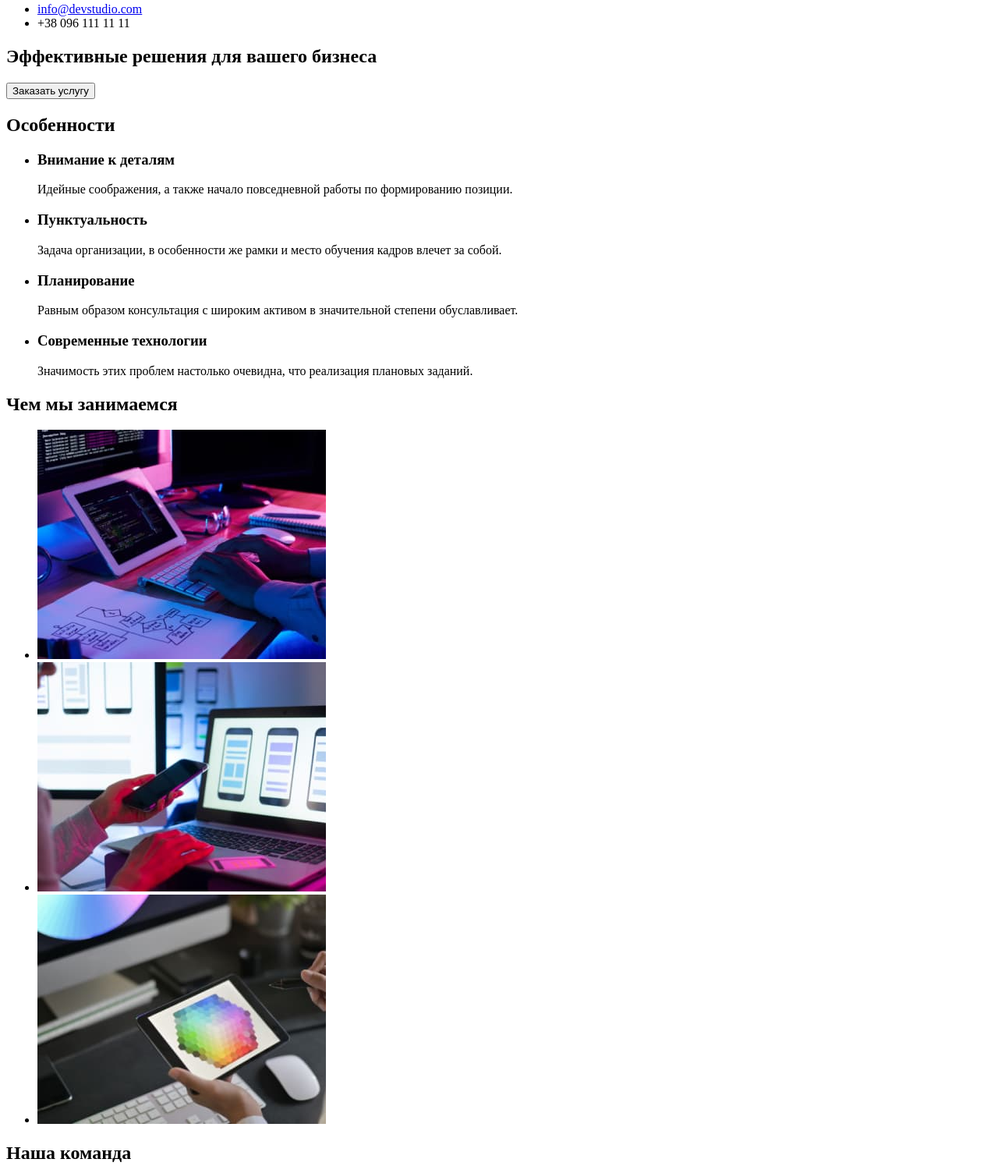
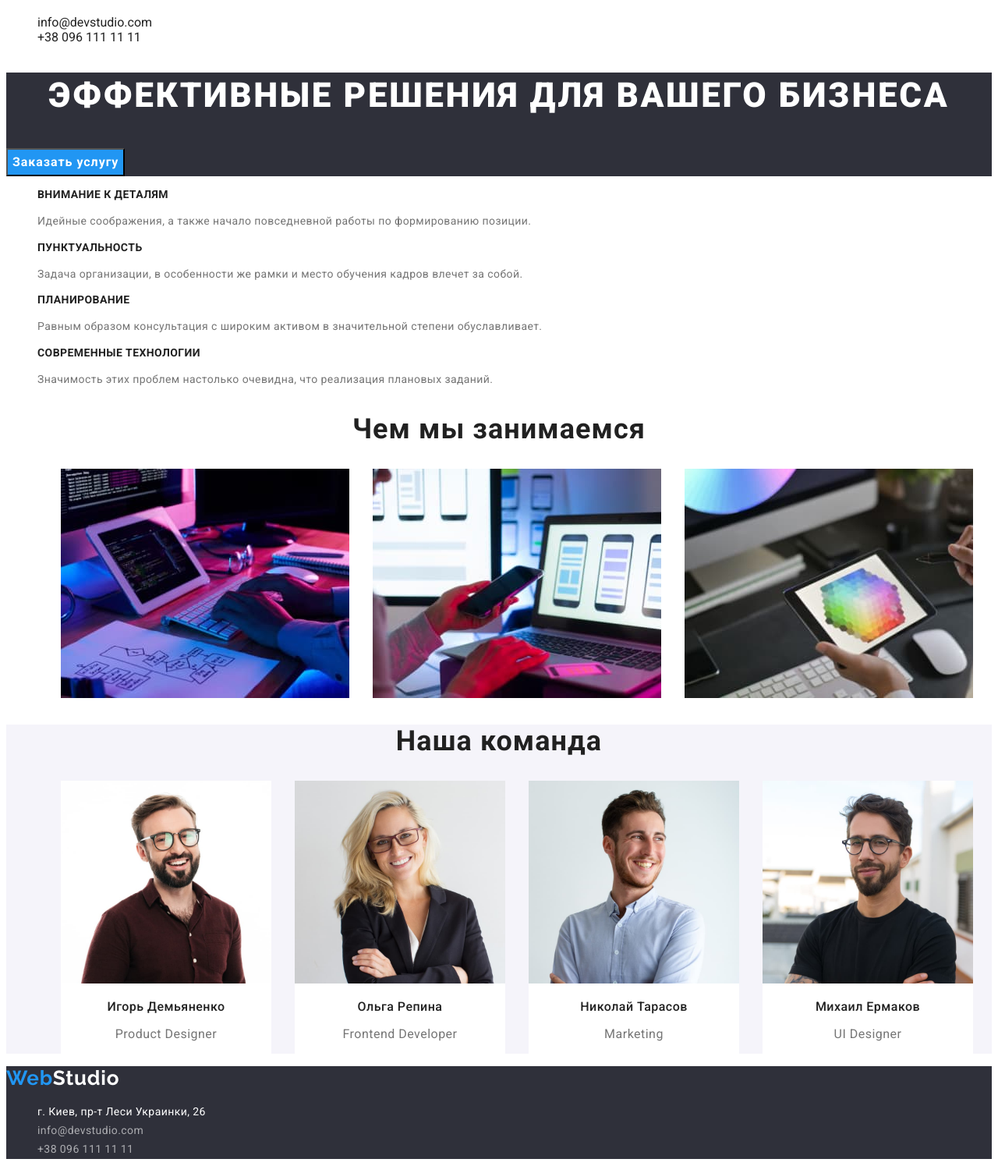
Before and after one commit to ArturAvv/goit-markup-hw-02, a plain HTML site: page index.html in a window 1280 px wide. Shown: the part 109-1604 px from the top of the page at 78% size. Drawn offline with Linux system fonts and the light colour scheme.

Commit message:
Finished

```diff
--- a/index.html
+++ b/index.html
@@ -4,7 +4,6 @@
     <meta charset="UTF-8" />
     <meta http-equiv="X-UA-Compatible" content="IE=edge" />
     <meta name="viewport" content="width=device-width, initial-scale=1.0" />
-    <title>Document</title>
     <link rel="preconnect" href="https://fonts.googleapis.com" />
     <link rel="preconnect" href="https://fonts.gstatic.com" crossorigin />
     <link
@@ -12,106 +11,105 @@
       rel="stylesheet"
     />
     <link rel="stylesheet" href="./styles/styles.css" />
+    <title>WebStudio</title>
   </head>
   <body>
-    <header>
-      <nav>
-        <a href="/">WebStudio</a>
-        <ul>
-          <li><a href="">Студия</a></li>
-          <li><a href="./portfolio.html">Портфолио</a></li>
-          <li><a href="">Контакты</a></li>
+    <header class="header">
+      <nav class="header-nav">
+        <a href="./index.html" class="header-logo"><span class="logo-web">Web</span>Studio</a>
+        <ul class="list header-menu">
+          <li><a href="./index.html" class="link header-link current">Студия</a></li>
+          <li><a href="./portfolio.html" class="link header-link">Портфолио</a></li>
+          <li><a href="" class="link header-link">Контакты</a></li>
         </ul>
       </nav>
-      <ul>
-        <li><a href="mailto:info@devstudio.com">info@devstudio.com</a></li>
-        <li><a href="tel:+380961111111"></a>+38 096 111 11 11</li>
+      <ul class="list header-contacts">
+        <li><a href="mailto:info@devstudio.com" class="header-link link">info@devstudio.com</a></li>
+        <li><a href="tel:+380961111111" class="header-link link tel">+38 096 111 11 11</a></li>
       </ul>
     </header>
 
     <main>
       <!--Шапка-->
-      <div>
-        <section>
-          <h1>Эффективные решения для вашего бизнеса</h1>
-          <button>Заказать услугу</button>
-        </section>
-      </div>
+      <section class="hero">
+        <h1 class="hero-title">Эффективные решения для вашего бизнеса</h1>
+        <button type="button" class="hero-btn">Заказать услугу</button>
+      </section>
 
       <!--Особенности-->
-      <section>
-        <h2>Особенности</h2>
-        <ul>
-          <li>
-            <h3>Внимание к деталям</h3>
-            <p>Идейные соображения, а также начало повседневной работы по формированию позиции.</p>
+      <section class="excell">
+        <h2 class="visually-hidden">Особенности</h2>
+        <ul class="excell-list list">
+          <li class="excell-list-box">
+            <h3 class="excell-sub-title">Внимание к деталям</h3>
+            <p class="excell-text">Идейные соображения, а также начало повседневной работы по формированию позиции.</p>
           </li>
-          <li>
-            <h3>Пунктуальность</h3>
-            <p>
+          <li class="excell-list-box">
+            <h3 class="excell-sub-title">Пунктуальность</h3>
+            <p class="excell-text">
               Задача организации, в особенности же рамки и место обучения кадров влечет за собой.
             </p>
           </li>
-          <li>
-            <h3>Планирование</h3>
-            <p>
+          <li class="excell-list-box">
+            <h3 class="excell-sub-title">Планирование</h3>
+            <p class="excell-text">
               Равным образом консультация с широким активом в значительной степени обуславливает.
             </p>
           </li>
-          <li>
-            <h3>Современные технологии</h3>
-            <p>Значимость этих проблем настолько очевидна, что реализация плановых заданий.</p>
+          <li class="excell-list-box">
+            <h3 class="excell-sub-title">Современные технологии</h3>
+            <p class="excell-text">Значимость этих проблем настолько очевидна, что реализация плановых заданий.</p>
           </li>
         </ul>
       </section>
 
       <!--Чем мы занимаемся-->
-      <section>
-        <h2>Чем мы занимаемся</h2>
-        <ul>
-          <li><img src="./images/box1.jpg" alt="Картинка 1" width="370" /></li>
-          <li><img src="./images/box2.jpg" alt="Картинка 2" width="370" /></li>
-          <li><img src="./images/box3.jpg" alt="Картинка 3" width="370" /></li>
+      <section class="about">
+        <h2 class="about-title">Чем мы занимаемся</h2>
+        <ul class="list about-list">
+          <li class="about-imgs"><img src="./images/box1.jpg" alt="Картинка 1" width="370" /></li>
+          <li class="about-imgs"><img src="./images/box2.jpg" alt="Картинка 2" width="370" /></li>
+          <li class="about-imgs"><img src="./images/box3.jpg" alt="Картинка 3" width="370" /></li>
         </ul>
       </section>
 
       <!--Наша команда-->
-      <section>
-        <h2>Наша команда</h2>
-        <ul>
-          <li>
-            <img src="./images/team_member1.jpg" alt="Фото Игорь Демьяненко" width="270" />
-            <h3>Игорь Демьяненко</h3>
-            <p>Product Designer</p>
+      <section class="team">
+        <h2 class="team-title">Наша команда</h2>
+        <ul class="team-list list">
+          <li class="team-card">
+            <img src="./images/team_member1.jpg" alt="Фото Игорь Демьяненко" class="team-img" width="270" />
+            <h3 class="team-name">Игорь Демьяненко</h3>
+            <p class="team-prof">Product Designer</p>
           </li>
-          <li>
-            <img src="./images/team_member2.jpg" alt="Фото Ольга Репина" width="270" />
-            <h3>Ольга Репина</h3>
-            <p>Frontend Developer</p>
+          <li class="team-card">
+            <img src="./images/team_member2.jpg" alt="Фото Ольга Репина" class="team-img" width="270" />
+            <h3 class="team-name">Ольга Репина</h3>
+            <p class="team-prof">Frontend Developer</p>
           </li>
-          <li>
-            <img src="./images/team_member3.jpg" alt="Фото Николай Тарасов" width="270" />
-            <h3>Николай Тарасов</h3>
-            <p>Marketing</p>
+          <li class="team-card">
+            <img src="./images/team_member3.jpg" alt="Фото Николай Тарасов" class="team-img" width="270" />
+            <h3 class="team-name">Николай Тарасов</h3>
+            <p class="team-prof">Marketing</p>
           </li>
-          <li>
-            <img src="./images/team_member4.jpg" alt="Фото Михаил Ермаков" width="270" />
-            <h3>Михаил Ермаков</h3>
-            <p>UI Designer</p>
+          <li class="team-card">
+            <img src="./images/team_member4.jpg" alt="Фото Михаил Ермаков" class="team-img" width="270" />
+            <h3 class="team-name">Михаил Ермаков</h3>
+            <p class="team-prof">UI Designer</p>
           </li>
         </ul>
       </section>
     </main>
 
-    <footer>
-      <a href="/">WebStudio</a>
-      <div>
-        <ul>
-          <li>г. Киев, пр-т Леси Украинки, 26</li>
-          <li><a href="mailto:info@devstudio.com">info@devstudio.com</a></li>
-          <li><a href="tel:+380961111111"></a>+38 096 111 11 11</li>
+    <footer class="footer">
+      <a href="./index.html" class="footer-logo"><span class="logo-web">Web</span>Studio</a>
+      <address class="address">
+        <ul class="list">
+          <li class="location">г. Киев, пр-т Леси Украинки, 26</li>
+          <li><a href="mailto:info@devstudio.com" class="footer-link link">info@devstudio.com</a></li>
+          <li><a href="tel:+380961111111" class="footer-link link">+38 096 111 11 11</a></li>
         </ul>
-      </div>
+      </address>
     </footer>
   </body>
 </html>
--- a/styles/styles.css
+++ b/styles/styles.css
@@ -0,0 +1,256 @@
+:root {
+  --main-text-color: #212121;
+  --secondary-text-color: #757575;
+  --accent-color: #2196f3;
+  --white-text-color: #ffffff;
+
+}
+
+body {
+  font-family: 'Roboto', sans-serif;
+}
+
+.header-logo,
+.footer-logo {
+  text-decoration: none;
+}
+
+.list {
+  list-style: none;
+}
+
+.link {
+  text-decoration: none;
+}
+
+.link:hover,
+.link:focus {
+  color: var(--accent-color);
+}
+
+address {
+  font-style: normal;
+}
+
+/* --------------------------------header------------------------------- */
+
+.header-link {
+  color: var(--main-text-color);
+}
+
+.current {
+  color: var(--accent-color);
+}
+
+.header-logo {
+  font-family: 'Raleway', sans-serif;
+  font-style: normal;
+  font-weight: 700;
+  font-size: 26px;
+  line-height: 1.19;
+  letter-spacing: 0.03em;
+  color: #000000;
+}
+
+.logo-web {
+  color: var(--accent-color);
+}
+
+/* --------------------------------hero------------------------------- */
+
+.hero {
+  background-color: #2f303a;
+}
+
+.hero-title {
+  font-weight: 900;
+  font-size: 44px;
+  line-height: 1.36;
+  text-align: center;
+  letter-spacing: 0.06em;
+  text-transform: uppercase;
+  color: var(--white-text-color);
+}
+
+.hero-btn {
+  font-family: inherit;
+  font-weight: 700;
+  font-size: 16px;
+  line-height: 1.87;
+  display: flex;
+  align-items: center;
+  text-align: center;
+  letter-spacing: 0.06em;
+  color: var(--white-text-color);
+  background-color: #2196f3;
+}
+
+.hero-btn:hover,
+.hero-btn:focus {
+  color: #000000;
+}
+
+/* --------------------------------excell------------------------------- */
+
+.visually-hidden {
+  position: absolute;
+  white-space: nowrap;
+  width: 1px;
+  height: 1px;
+  overflow: hidden;
+  border: 0;
+  padding: 0;
+  clip: rect(0 0 0 0);
+  clip-path: inset(50%);
+  margin: -1px;
+}
+
+.excell-sub-title {
+  font-weight: 700;
+  font-size: 14px;
+  line-height: 1.14;
+  letter-spacing: 0.03em;
+  text-transform: uppercase;
+  color: var(--main-text-color);
+}
+
+.excell-text {
+  font-size: 14px;
+  line-height: 1.71;
+  letter-spacing: 0.03em;
+  color: var(--secondary-text-color);
+}
+
+/* --------------------------------about------------------------------- */
+
+.about-title {
+  font-weight: 700;
+  font-size: 36px;
+  line-height: 1.17;
+  text-align: center;
+  letter-spacing: 0.03em;
+  color: var(--main-text-color);
+}
+
+.about-list {
+    display: flex;
+}
+.about-imgs {
+    margin-left: 30px;
+}
+/* --------------------------------team------------------------------- */
+
+.team {
+  background-color: #f5f4fa;
+}
+
+.team-list {
+  display: flex;
+}
+
+.team-card{
+background-color: #ffffff;
+margin-left: 30px;
+}
+
+.team-title {
+  font-weight: 700;
+  font-size: 36px;
+  line-height: 1.17;
+  text-align: center;
+  letter-spacing: 0.03em;
+  color: var(--main-text-color);
+}
+
+.team-name {
+  font-weight: 500;
+  font-size: 16px;
+  line-height: 1.19;
+  text-align: center;
+  letter-spacing: 0.03em;
+  color: var(--main-text-color);
+}
+
+.team-prof {
+  font-size: 16px;
+  line-height: 1.19;
+  text-align: center;
+  letter-spacing: 0.03em;
+  color: var(--secondary-text-color);
+}
+
+/* --------------------------------footer------------------------------- */
+
+.footer {
+  background-color: #2f303a;
+}
+
+.footer-logo {
+  font-family: 'Raleway', sans-serif;
+  font-weight: 700;
+  font-size: 26px;
+  line-height: 1.19;
+  letter-spacing: 0.03em;
+  color: #ffffff;
+}
+
+.location {
+  font-size: 14px;
+  line-height: 1.71;
+  letter-spacing: 0.03em;
+  color: var(--white-text-color);
+}
+
+.footer-link {
+  font-size: 14px;
+  line-height: 1.71;
+  letter-spacing: 0.03em;
+  color: rgba(255, 255, 255, 0.6);
+}
+
+/* --------------------------------portfolio------------------------------- */
+
+.filters-btns {
+  display: flex;
+}
+
+.portf-btn {
+  font-family: inherit;
+  font-weight: 500;
+  font-size: 16px;
+  line-height: 1.62;
+  text-align: center;
+  letter-spacing: 0.03em;
+  color: var(--main-text-color);
+}
+
+.portf-btn:hover,
+.portf-btn:focus {
+  color: #ffffff;
+  background-color: var(--accent-color);
+}
+
+.projects-title {
+  font-weight: 700;
+  font-size: 18px;
+  line-height: 2;
+  letter-spacing: 0.06em;
+  color: var(--main-text-color);
+}
+
+.projects-type {
+  font-size: 16px;
+  line-height: 1.88;
+  letter-spacing: 0.03em;
+  color: var(--secondary-text-color);
+}
+
+.projects-list {
+    display: flex;
+    flex-wrap: wrap;
+    margin: 34px 215px 94px 215px;
+}
+
+.projects-item {
+    margin-left: 30px;
+}
```
Also changed, not shown: portfolio.html (+59 -52 lines).
